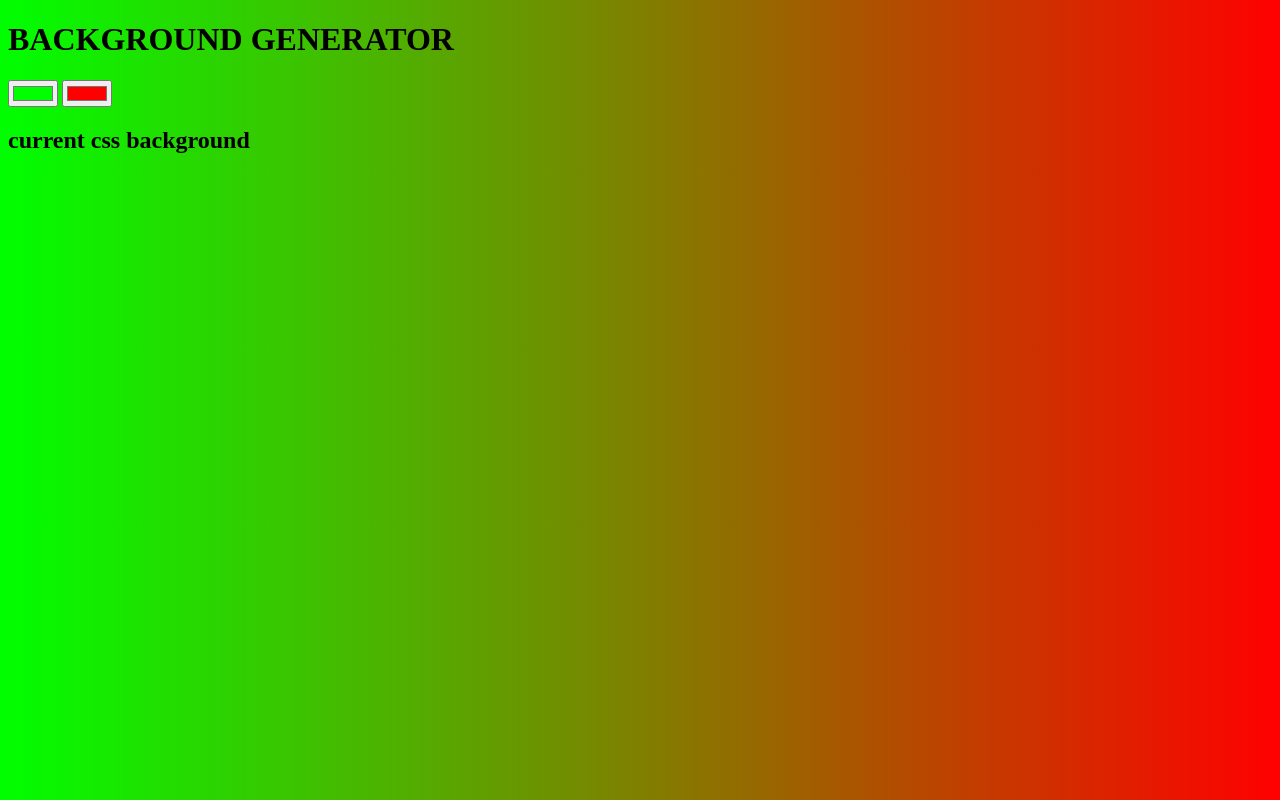
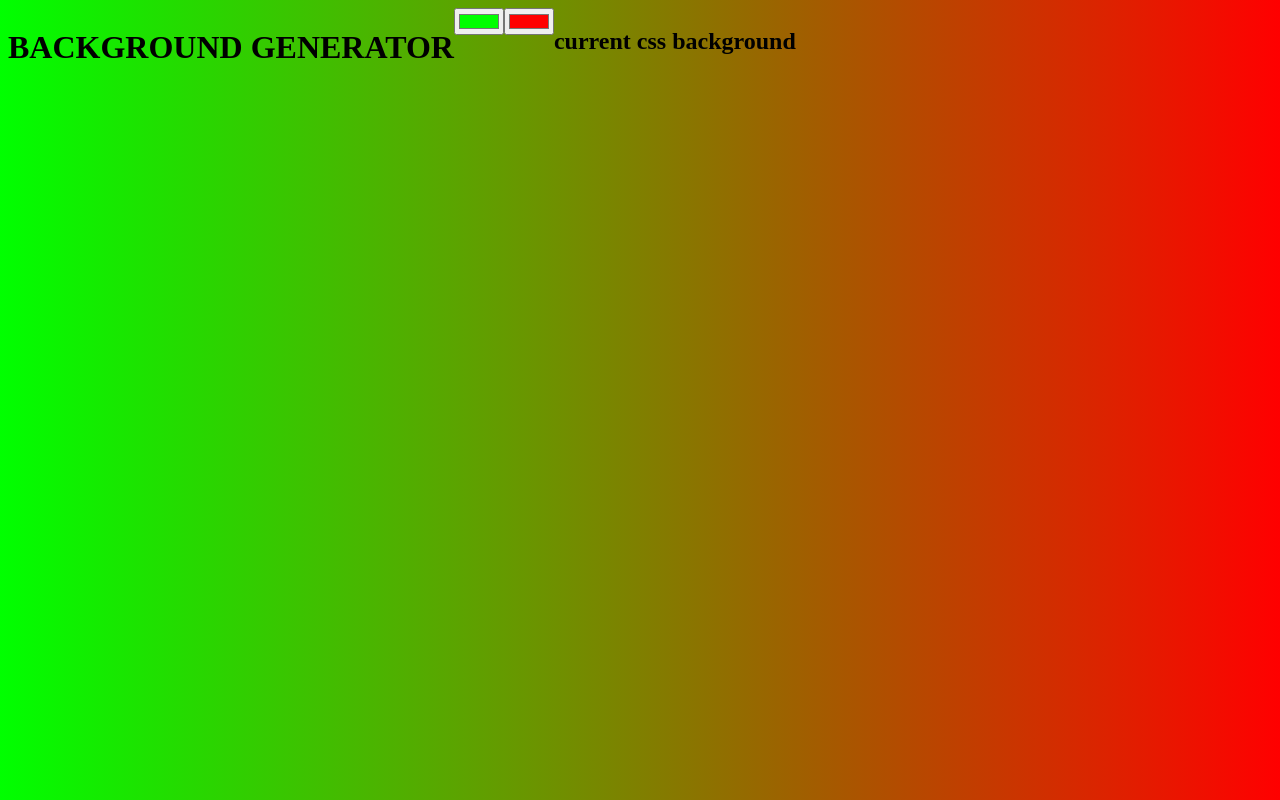
Before and after one commit to abhayy947/gradient, a plain HTML site: page index.html in a window 1280 px wide. Drawn offline with Linux system fonts and the light colour scheme.

Commit message:
Update style2.css

```diff
--- a/style2.css
+++ b/style2.css
@@ -1,3 +1,5 @@
 #gradient{
 	background: linear-gradient(to right,#00ff00,#ff0000);
+	display:flex;
+	flex-align:center;
 }
```
